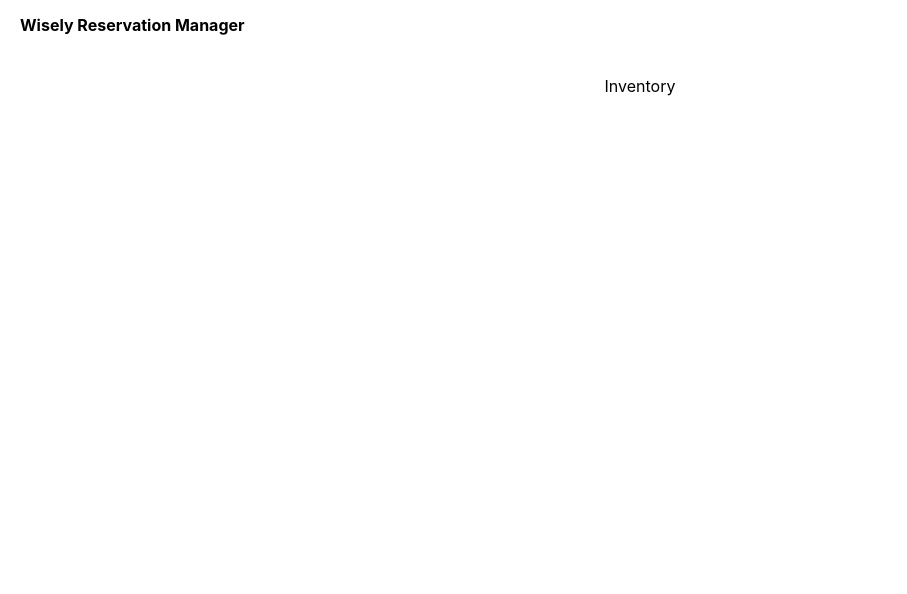
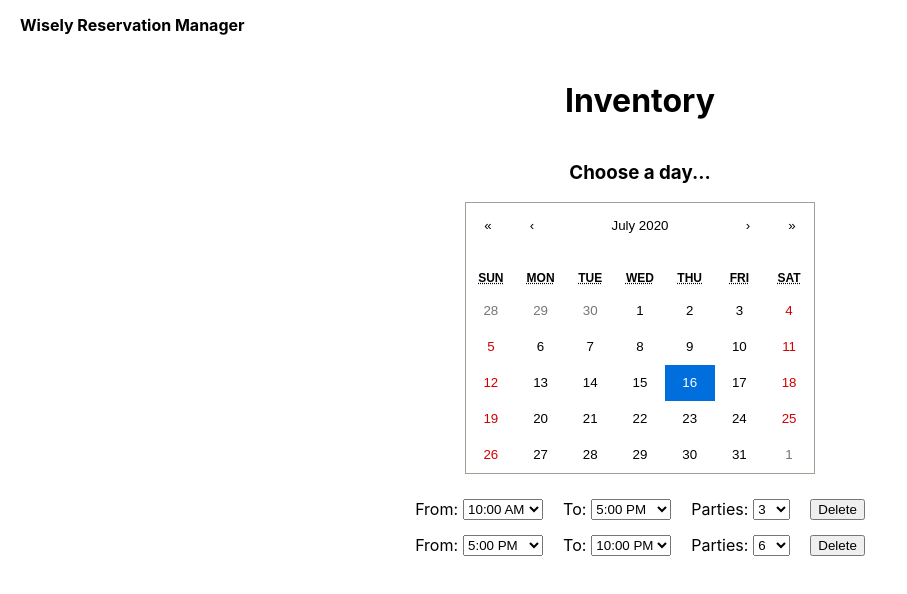
Before and after one commit to adhurjaty/wisely_project, a React (Create React App) app in the folder view/: page /inventory in a window 1280 px wide. Shown: the top 594 px of the page, without its empty margins (0-907 px from the left). Built offline with nearby package versions, Linux system fonts and the light colour scheme.

Commit message:
adds page for inventory

```diff
--- /dev/null
+++ b/view/src/components/DayCalendar.tsx
@@ -0,0 +1,25 @@
+import React, {useState, useEffect} from 'react';
+import styled from 'styled-components';
+import Calendar from 'react-calendar';
+
+const MonthCalSection = styled.div`
+    display: flex;
+    flex-direction: column;
+    align-items: center;
+`;
+
+function DayCalendar({date, setDate}: {date: Date, setDate: (d: Date) => void}): JSX.Element {
+    let setCalendarDate = (d: Date | Date[]) => setDate(d as Date);
+
+    return (
+        <MonthCalSection>
+            <h3>Choose a day...</h3>
+            <Calendar
+                onChange={setCalendarDate}
+                value={date}
+                calendarType="US" />
+        </MonthCalSection>
+    )
+}
+
+export default DayCalendar;
--- a/view/src/pages/Inventory.tsx
+++ b/view/src/pages/Inventory.tsx
@@ -1,7 +1,259 @@
-import React from 'react'
+import React, { useState, useEffect } from 'react'
+import styled from 'styled-components';
+import Calendar from 'react-calendar';
+import DayCalendar from '../components/DayCalendar';
+import InventorySpan from '../models/InventorySpan';
+import { getInventory } from '../backend_interface/api_interface';
+import { range, formatTime } from '../helpers';
+import { MAX_PARTY_SIZE } from '../constants';
+
+interface InventoryState {
+    isLoading: boolean;
+    timeSlots: InventorySpan[];
+    error: string;
+}
+
+const MonthCalSection = styled.div`
+    display: flex;
+    flex-direction: column;
+    align-items: center;
+`;
+
+const ErrorText = styled.h4`
+    color: red;
+`;
+
+const SlotsContainer = styled.div`
+    display: flex;
+    flex-direction: column;
+    align-items: center;
+    margin-top: 25px;
+`
+
+const TimeSlotRow = styled.div`
+    display: flex;
+    flex-direction: row;
+    justify-content: space-between;
+    margin-bottom: 15px;
+`
+
+const LabelledInputContainer = styled.div`
+    display: flex;
+    flex-direction: row;
+    justify-content: space-evenly;
+    margin-right: 20px;
+`
+
+const SideLabel = styled.div`
+    margin-right: 5px;
+`
 
 function Inventory(): JSX.Element {
-    return <p>Inventory</p>
+    const [state, setState] = useState<InventoryState>({
+        isLoading: true,
+        timeSlots: [],
+        error: ''
+    });
+    const [date, setDate] = useState(new Date());
+
+    const loadInventory = (d: Date) => {
+        getInventory(d).then((invSpans) => {
+            setState({
+                isLoading: false,
+                timeSlots: invSpans,
+                error: ''
+            });
+        }).catch((err) => {
+            setState({
+                isLoading: false,
+                timeSlots: [],
+                error: err.toString()
+            });
+        })
+    }
+
+    useEffect(() => {
+        loadInventory(date);
+    }, [date]);
+
+    return (
+        <div>
+            <h1>Inventory</h1>
+            <DayCalendar date={date}
+                setDate={setDate} />
+            <StateDisplay state={state}
+                onSubmit={() => loadInventory(date)} />
+        </div>
+    );
+}
+
+function StateDisplay({state, onSubmit}:
+    {state: InventoryState, onSubmit: () => void}):
+    JSX.Element
+{
+    if(state.isLoading) {
+        return IsLoadingDisplay();
+    }
+
+    if(state.error) {
+        return ErrorDisplay(state.error);
+    }
+
+    return InventoryDisplay(state, onSubmit);
+}
+
+function IsLoadingDisplay(): JSX.Element {
+    return <h4>Loading...</h4>
+}
+
+function ErrorDisplay(error: string): JSX.Element {
+    return <ErrorText>{error}</ErrorText>
+}
+
+function InventoryDisplay(state: InventoryState,
+    onSubmit: () => void): JSX.Element
+{
+    const [timeSlots, setTimeSlots] = useState(state.timeSlots);
+
+    const onDelete = (ts: InventorySpan) => {
+        setTimeSlots(timeSlots.filter(x => x !== ts));
+    };
+
+    const onTimeChange = (ts: InventorySpan) => {
+        const newSpans = []
+        for (const slot of timeSlots) {
+            if(ts === slot) {
+                newSpans.push(slot);
+                continue;
+            }
+
+            const newSlot = new InventorySpan().fromJson(slot);
+            if(ts.startTime.getTime() < slot.endTime.getTime() &&
+                ts.endTime.getTime() > slot.endTime.getTime())
+            {
+                newSlot.endTime = new Date(ts.startTime.getTime());
+            }
+            if(ts.endTime.getTime() > slot.startTime.getTime() &&
+                ts.startTime.getTime() < slot.startTime.getTime())
+            {
+                newSlot.startTime = new Date(ts.endTime.getTime());
+            }
+            newSpans.push(newSlot)
+        }
+        setTimeSlots(newSpans);
+    };
+
+    return (
+        <SlotsContainer>
+            {timeSlots.map((ts, i) => (
+                <TimeSlotDisplay timeSlot={ts}
+                    onDelete={onDelete}
+                    onTimeChange={onTimeChange}
+                    key={`slots-${i}`} />
+            ))}
+        </SlotsContainer>
+    )
+}
+
+function TimeSlotDisplay({timeSlot, onTimeChange, onDelete}:
+    {timeSlot: InventorySpan, onTimeChange: (ts: InventorySpan) => void,
+    onDelete: (ts: InventorySpan) => void}): JSX.Element
+{
+    const [fromTime, setFromTime] = useState(timeSlot.startTime);
+    const [toTime, setToTime] = useState(timeSlot.endTime);
+    const [numParties, setNumParties] = useState(timeSlot.numParties);
+
+    useEffect(() => {
+        timeSlot.startTime = fromTime;
+        if(timeSlot.endTime.getTime() <= fromTime.getTime()) {
+            debugger;
+            const time = new Date(fromTime.getTime());
+            time.setHours(time.getHours() + 1);
+            setToTime(time);
+        }
+        onTimeChange(timeSlot);
+    }, [fromTime]);
+
+    useEffect(() => {
+        timeSlot.endTime = toTime;
+        if(timeSlot.startTime.getTime() >= toTime.getTime()) {
+            debugger;
+            const time = new Date(toTime.getTime());
+            time.setHours(time.getHours() - 1);
+            setFromTime(time);
+        }
+        onTimeChange(timeSlot);
+    }, [toTime]);
+
+    useEffect(() => {
+        timeSlot.numParties = numParties;
+    }, [numParties])
+
+    useEffect(() => {
+        setFromTime(timeSlot.startTime);
+        setToTime(timeSlot.endTime);
+        setNumParties(timeSlot.numParties);
+    }, [timeSlot]);
+
+    return (
+        <TimeSlotRow>
+            <TimeInput label="From:"
+                    time={fromTime}
+                    setTime={setFromTime} />
+            <TimeInput label="To:"
+                    time={toTime}
+                    setTime={setToTime} />
+            <LabelledInputContainer>
+                <SideLabel>Parties:</SideLabel>
+                <select onChange={(e) => setNumParties(parseInt(e.target.value))}
+                    value={numParties}>
+                    {range(1, MAX_PARTY_SIZE + 1).map(p => (
+                        <option value={p}
+                            key={`party-${timeSlot.id}-${p}`}>
+                            {p}
+                        </option>
+                    ))}
+                </select>
+            </LabelledInputContainer>
+            <button onClick={(e) => onDelete(timeSlot)}>Delete</button>
+        </TimeSlotRow>
+    )
+}
+
+function TimeInput({label, time, setTime}:
+    {label: string, time: Date, setTime: (d: Date) => void}) : JSX.Element
+{
+    return (
+        <LabelledInputContainer>
+            <SideLabel>{label}</SideLabel>
+            <HourChooser time={time}
+                setTime={setTime} />
+        </LabelledInputContainer>
+    )
+}
+
+function HourChooser({time, setTime, minHour, maxHour}:
+    {time: Date, setTime: (d: Date) => void, minHour?: number, maxHour?: number}): JSX.Element
+{
+    const today = new Date(time.getFullYear(), time.getMonth(), time.getDate());
+    const validTimes = GetValidTimes(today, minHour || 0, maxHour || 24);
+
+    return (
+        <select onChange={(e) => setTime(new Date(parseInt(e.target.value)))}
+            value={time.getTime()}>
+            {validTimes.map((t, i) => (
+                <option value={t.getTime()}
+                    key={`${minHour}-hour-${i}`}>
+                    {formatTime(t)}
+                </option>
+            ))}
+        </select>
+    );
+}
+
+function GetValidTimes(today: Date, minHour: number, maxHour: number): Date[] {
+    return range(minHour, maxHour + 1).map(h =>
+        new Date(today.getFullYear(), today.getMonth(), today.getDate(), h));
 }
 
 export default Inventory
--- a/view/src/pages/Reservations.tsx
+++ b/view/src/pages/Reservations.tsx
@@ -6,6 +6,7 @@ import DailyReservations from '../models/DailyReservations';
 import Agenda from '../components/Agenda';
 import ReservationForm from '../components/ReservationForm';
 import Reservation from '../models/Reservation';
+import DayCalendar from '../components/DayCalendar';
 
 
 interface ReservationState {
@@ -69,18 +70,11 @@ function Reservations(): JSX.Element {
         loadReservations(date);
     }, [date])
 
-    let setCalendarDate = (d: Date | Date[]) => setDate(d as Date);
-
     return (
         <div>
             <h1>Reservations</h1>
-            <MonthCalSection>
-                <h3>Choose a day...</h3>
-                <Calendar
-                    onChange={setCalendarDate}
-                    value={date}
-                    calendarType="US" />
-            </MonthCalSection>
+            <DayCalendar date={date}
+                setDate={setDate} />
             <StateDisplay state={state}
                 onSubmit={() => loadReservations(date)} />
         </div>
```
